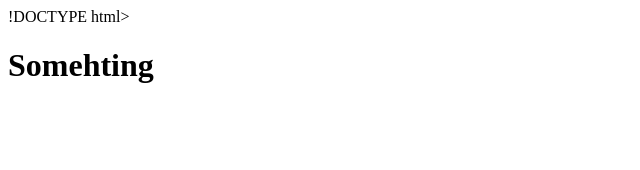
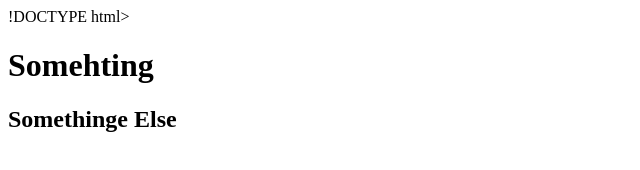
Before and after one commit to AuthenticCoder/tawhid-test, a plain HTML site: page index.html in a window 1280 px wide. Shown: the whole page, without its empty margins (0-640 px from the left). Drawn offline with Linux system fonts and the light colour scheme.

Commit message:
Something else

```diff
--- a/index.html
+++ b/index.html
@@ -19,5 +19,6 @@
 </head>
 <body>
 	<h1>Somehting</h1>
+	<h2>Somethinge Else</h2>
 </body>
 </html>
```
